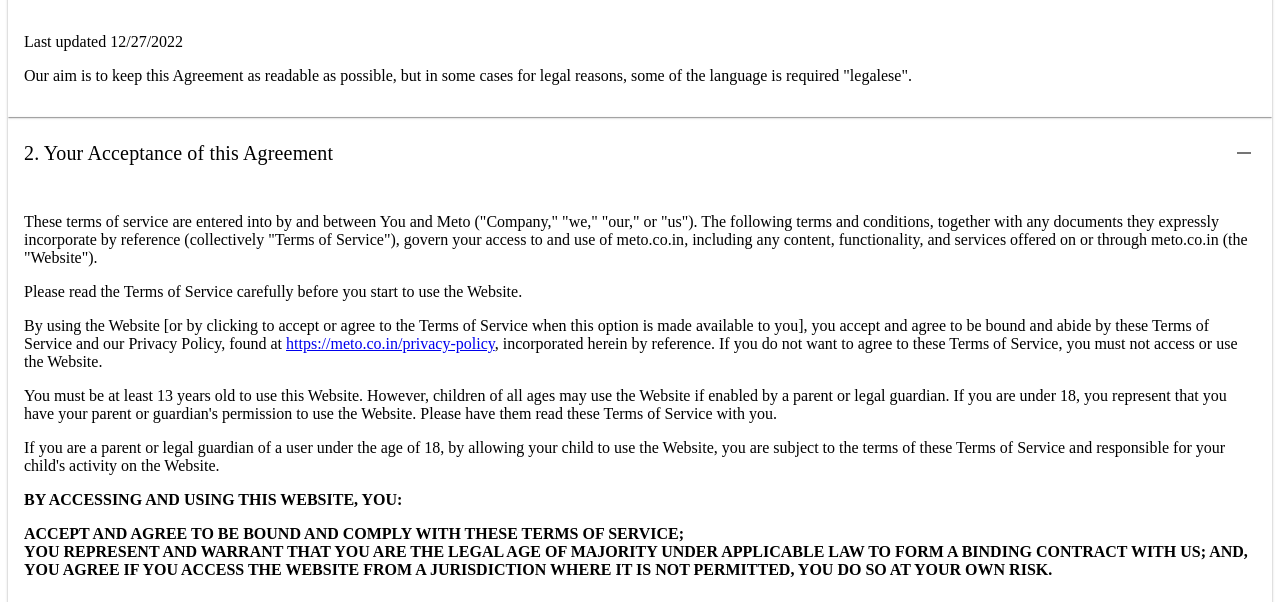
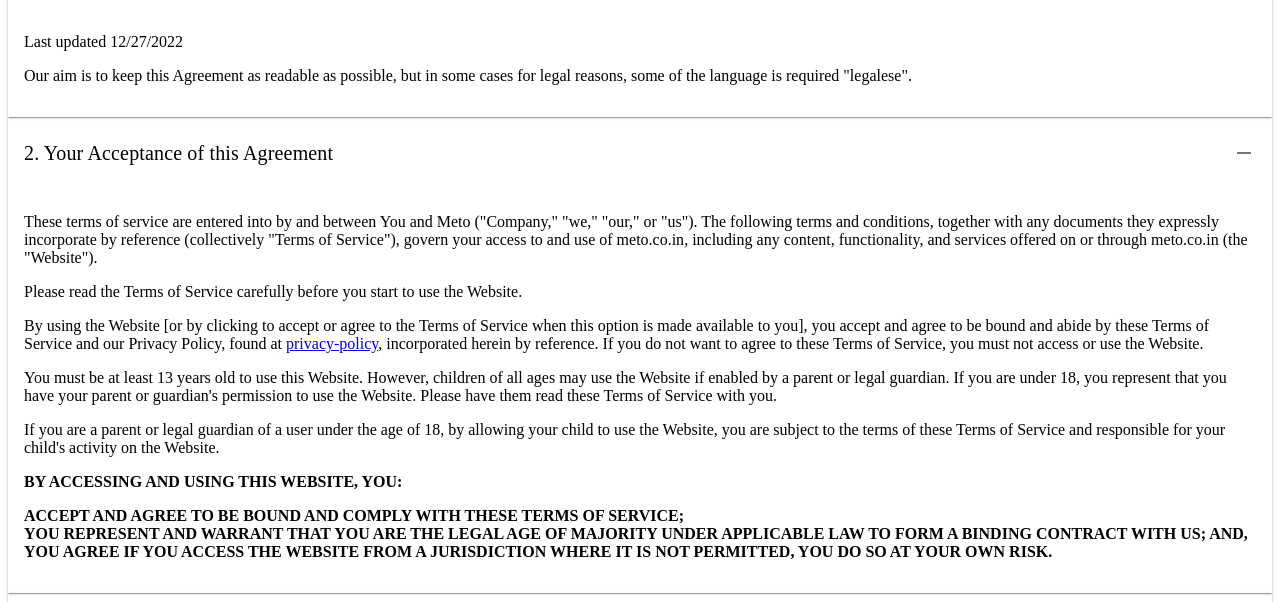
Before and after one commit to Harsh2110mishra/meto_terms-conditions, a plain HTML site: page index.html in a window 1280 px wide. Shown: the part 127-729 px from the top of the page. Drawn offline with Linux system fonts and the light colour scheme.

Commit message:
Update index.html

```diff
--- a/index.html
+++ b/index.html
@@ -1536,7 +1536,7 @@
                                 href="https://harsh2110mishra.github.io/meto_privacy_policy/"
                                 data-section="LABEL_TERMS_OF_SERVICE_HTML_PRIVACY_POLICY"
                                 class="enzuzo-privacy-policy LABEL_TOS_PRIVACY_POLICY_TEXTFIELD LABEL_TOS_PRIVACY_POLICY_ENTERPRISE LABEL_TOS_PRIVACY_POLICY LABEL_QUESTIONNAIRE_SHARED_PRIVACY_POLICY_URL"
-                                >https://meto.co.in/privacy-policy</a
+                                >privacy-policy</a
                               >, incorporated herein by reference. If you do not
                               want to agree to these Terms of Service, you must
                               not access or use the Website.
```
